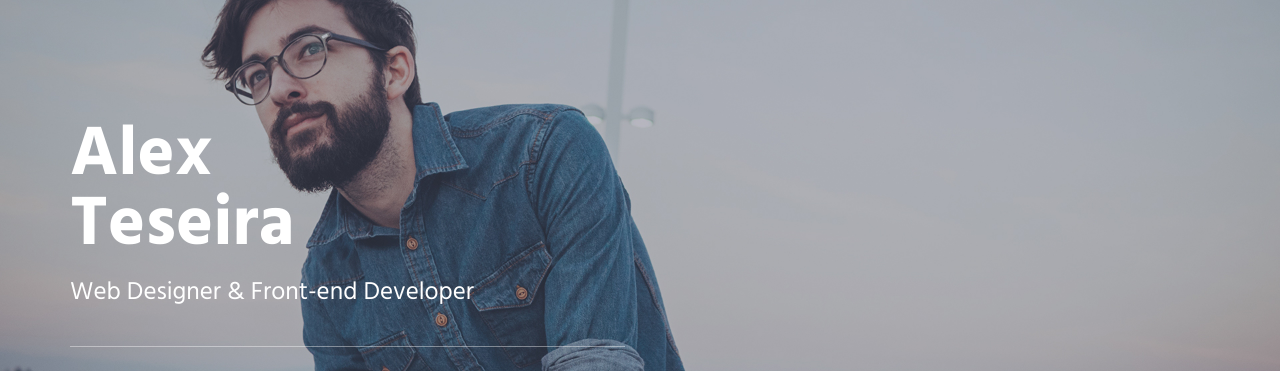
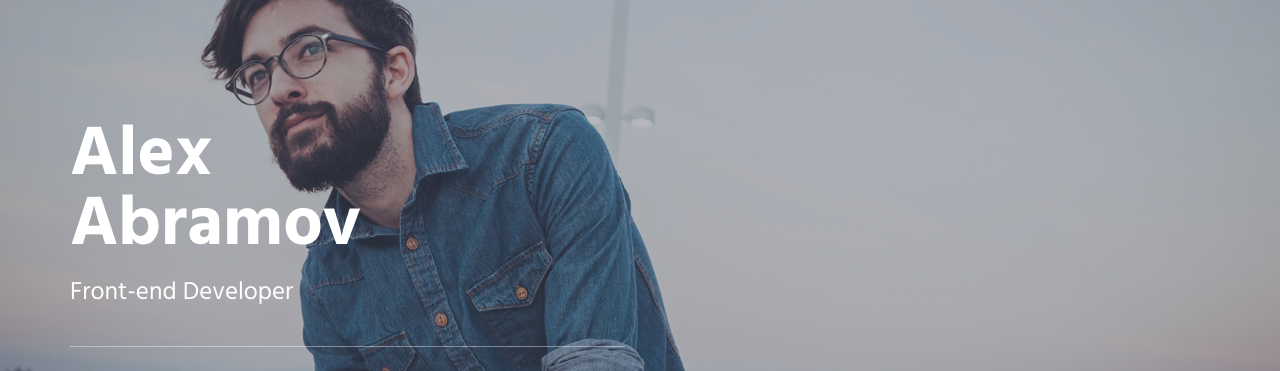
Before and after one commit to alviabramov/alviabramov.github.io, a plain HTML site: page index.html in a window 1280 px wide. Shown: the part 99-470 px from the top of the page. Drawn offline with Linux system fonts and the light colour scheme.

Commit message:
Изменил заголовок

```diff
--- a/index.html
+++ b/index.html
@@ -86,8 +86,8 @@
                 <div class="row">
                     <div class="col-sm-6">
                         <div class="promo-block-divider">
-                            <h1 class="promo-block-title">Alex <br/> Teseira</h1>
-                            <p class="promo-block-text">Web Designer &amp; Front-end Developer</p>
+                            <h1 class="promo-block-title">Alex<br/> Abramov</h1>
+                            <p class="promo-block-text">Front-end Developer</p>
                         </div>
                         <ul class="list-inline">
                             <li><a href="#" class="social-icons"><i class="icon-social-facebook"></i></a></li>
```
